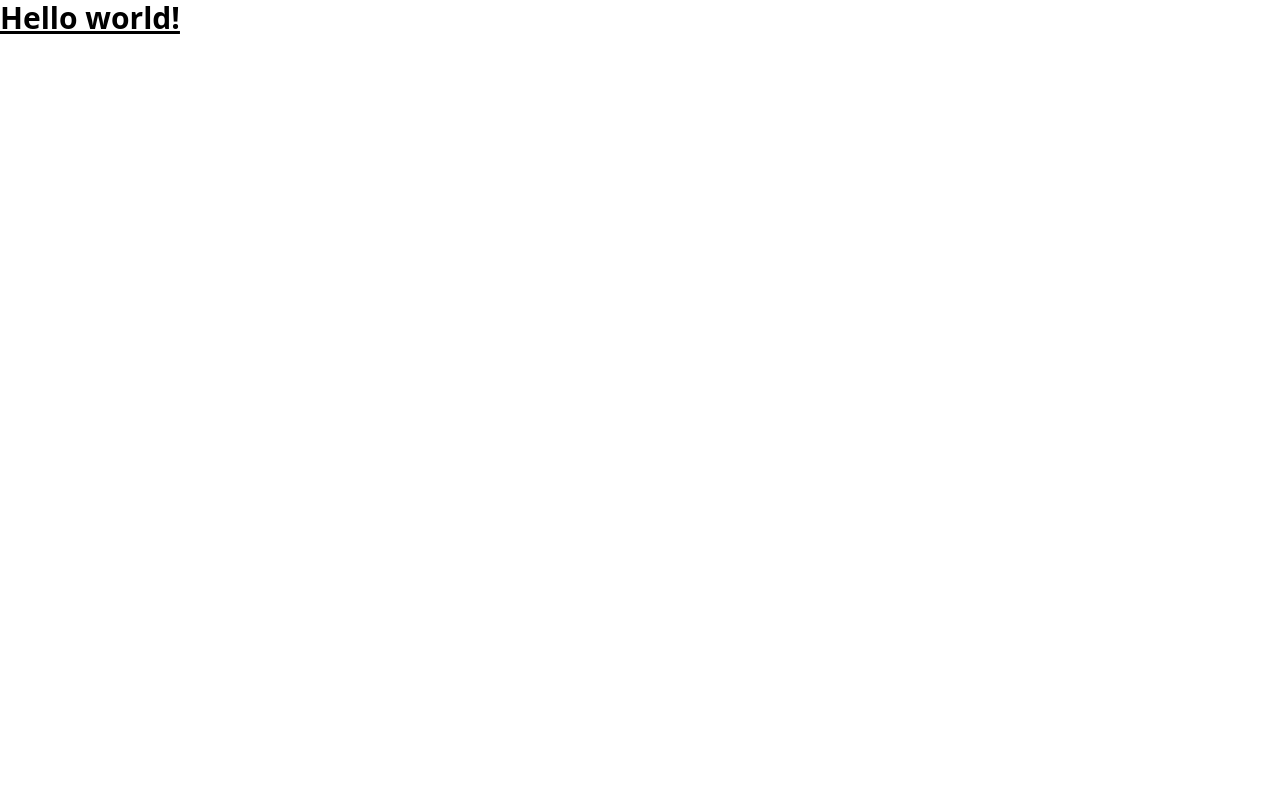
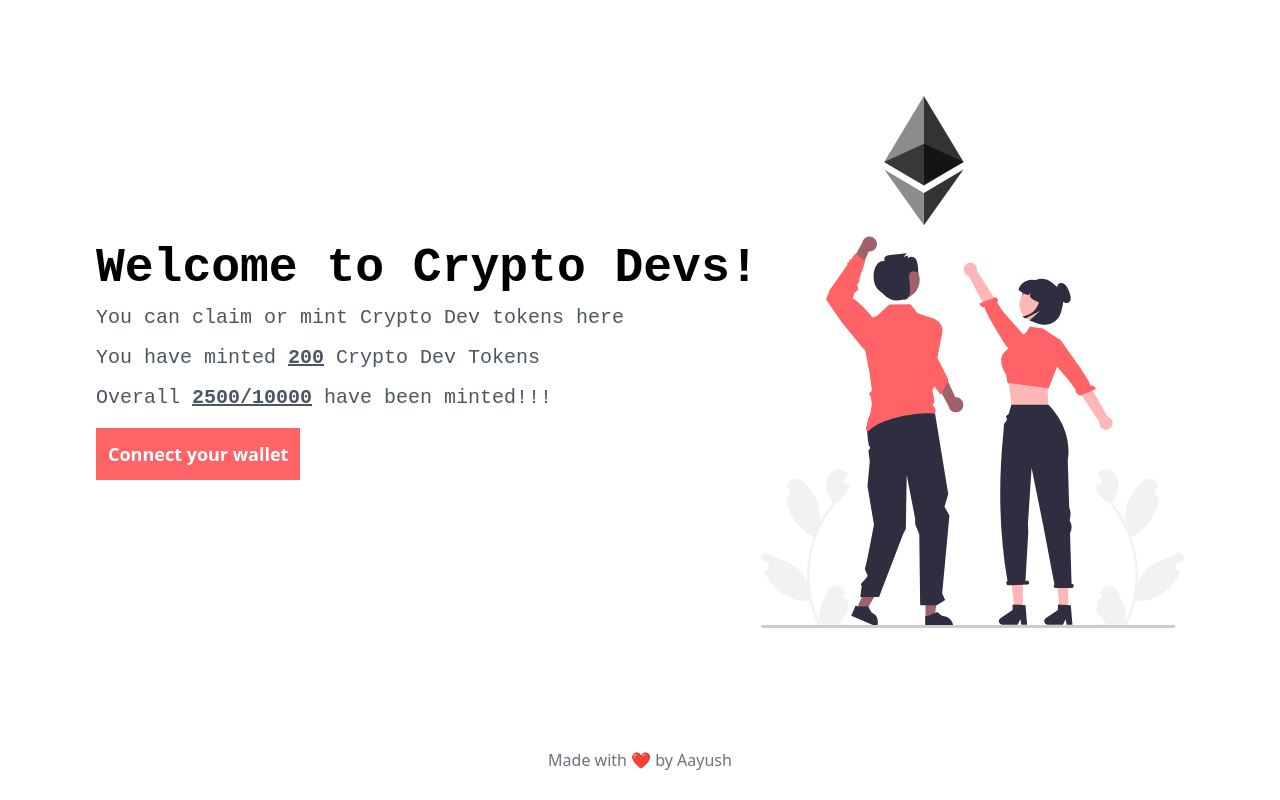
Before and after one commit to aman-11/ICO-fullstack, a Next.js app in the folder ico-ui/: page / in a window 1280 px wide. Built offline with nearby package versions, Linux system fonts and the light colour scheme.

Commit message:
added the frontend

```diff
--- a/ico-ui/pages/index.js
+++ b/ico-ui/pages/index.js
@@ -1,10 +1,57 @@
 import Head from "next/head";
 import Image from "next/image";
+import coverImage from "../public/cover.svg";
 
 export default function Home() {
+  const renderButton = () => {
+    return (
+      <div className="flex justify-start">
+        <button
+          className="p-3 text-lg font-semibold text-white bg-[#FF6366] mt-4 hover:text-[#FF6366] hover:bg-white hover:border-2 duration-200 ease-out hover:border-black"
+          onClick=""
+        >
+          Connect your wallet
+        </button>
+      </div>
+    );
+  };
+
   return (
     <div>
-      <h1 className="text-3xl font-bold underline">Hello world!</h1>
+      <Head>
+        <title>Whitelist Dapp</title>
+        <meta property="og:title" content="Whitelist" key="title" />
+      </Head>
+
+      <main className="min-h-[90vh] p-24 flex items-center justify-center">
+        <div className="flex-1">
+          <h2 className="font-mono  font-semibold text-5xl flex-grow">
+            Welcome to Crypto Devs!
+          </h2>
+          <p className="descText">
+            {" "}
+            You can claim or mint Crypto Dev tokens here
+          </p>
+          <p className="descText">
+            You have minted <span className="underline font-semibold">200</span>{" "}
+            Crypto Dev Tokens
+          </p>
+          <p className="descText">
+            {" "}
+            Overall <span className="underline font-semibold">
+              2500/10000
+            </span>{" "}
+            have been minted!!!{" "}
+          </p>
+          {renderButton()}
+        </div>
+
+        <Image src={coverImage} objectFit="cover" alt="Dev" />
+      </main>
+
+      <footer className="flex justify-center mt-6 text-gray-500">
+        Made with &#10084; by Aayush
+      </footer>
     </div>
   );
 }
--- a/ico-ui/styles/globals.css
+++ b/ico-ui/styles/globals.css
@@ -1,3 +1,9 @@
 @tailwind base;
 @tailwind components;
 @tailwind utilities;
+
+@layer components {
+  .descText {
+    @apply font-mono text-xl font-medium text-gray-600 mt-3;
+  }
+}
--- a/ico-ui/tailwind.config.js
+++ b/ico-ui/tailwind.config.js
@@ -4,7 +4,11 @@ module.exports = {
     "./components/**/*.{js,ts,jsx,tsx}",
   ],
   theme: {
-    extend: {},
+    extend: {
+      fontFamily: {
+        mono: ['"Courier New"', "monospace"],
+      },
+    },
   },
   plugins: [],
 };
```
Also changed, not shown: ico-ui/public/cover.svg (added).
